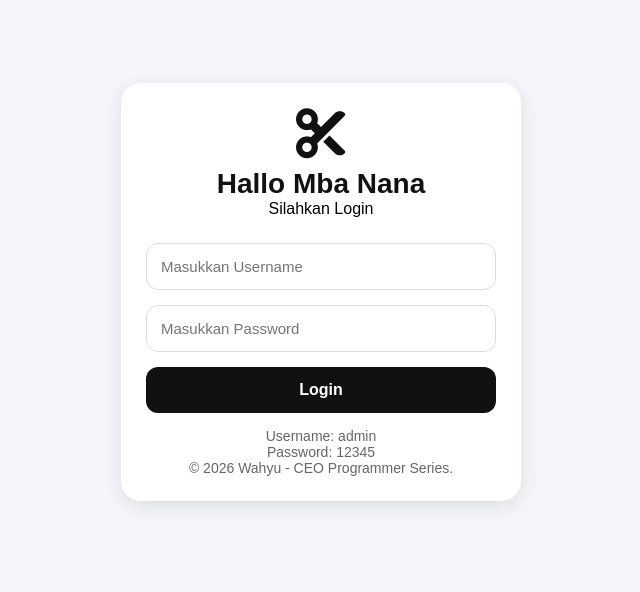
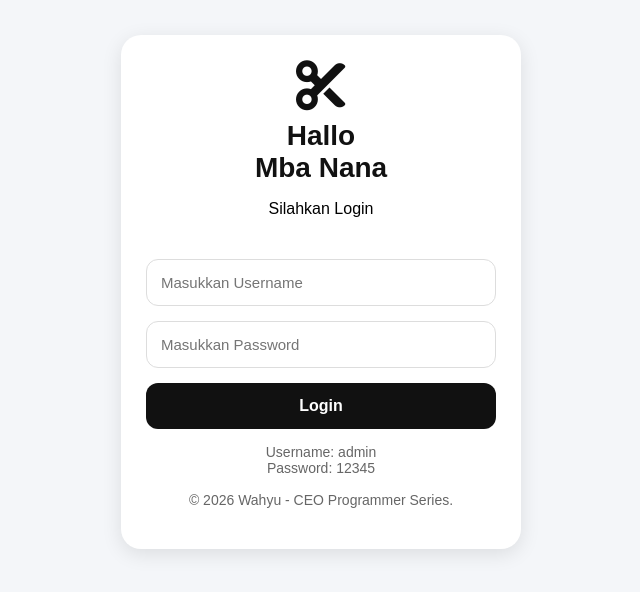
Before and after one commit to programmerseries/programmerseries.github.io, a plain HTML site: page login.html in a window 1280 px wide. Shown: the part 108-700 px from the top of the page, without its empty margins (319-959 px from the left). Drawn offline with Linux system fonts and the light colour scheme.

Commit message:
Update login.html

```diff
--- a/login.html
+++ b/login.html
@@ -84,6 +84,10 @@ HALAMAN LOGIN POS JAHITAN
       opacity:0.9;
     }
 
+    .zz{
+      padding: 1rem;
+    }
+
     .info{
       text-align:center;
       margin-top:15px;
@@ -102,8 +106,8 @@ HALAMAN LOGIN POS JAHITAN
 
       <i class="fa-solid fa-scissors"></i>
 
-      <h1>Hallo Mba Nana</h1>
-      <p>Silahkan Login</p>
+      <h1>Hallo <br> Mba Nana</h1>
+      <p class="zz">Silahkan Login</p>
 
     </div>
 
@@ -133,7 +137,7 @@ HALAMAN LOGIN POS JAHITAN
 
       Username: admin <br>
       Password: 12345
-      <p>&copy; 2026 Wahyu - CEO Programmer Series.</p>
+      <p class="zz">&copy; 2026 Wahyu - CEO Programmer Series.</p>
 
 
     </div>
```
